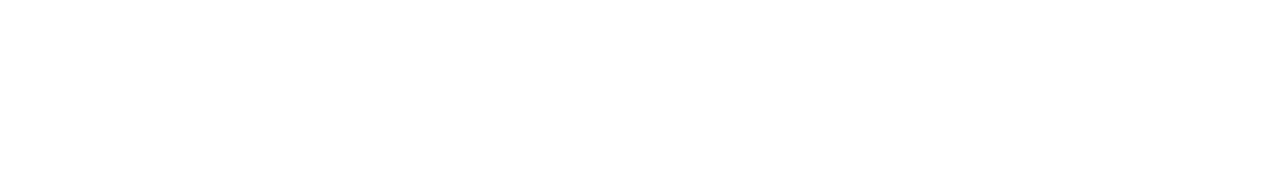
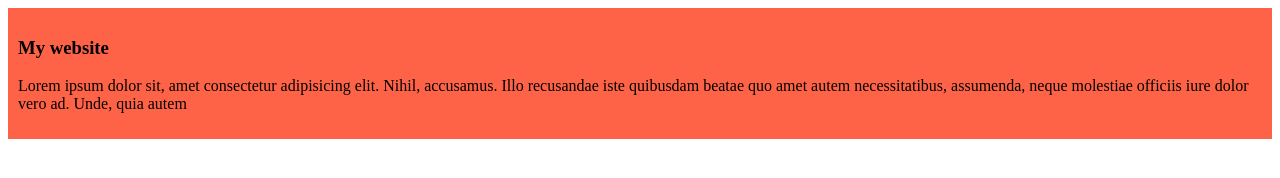
Before and after one commit to anjon-looser/new-repo, a plain HTML site: page index.html in a window 1280 px wide. Drawn offline with Linux system fonts and the light colour scheme.

Commit message:
first blog

```diff
--- a/index.html
+++ b/index.html
@@ -4,8 +4,12 @@
     <meta charset="UTF-8">
     <meta name="viewport" content="width=device-width, initial-scale=1.0">
     <title>My first github</title>
+    <link rel="stylesheet" href="style/style.css">
 </head>
 <body>
-
+    <div>
+        <h3>My website</h3>
+        <p>Lorem ipsum dolor sit, amet consectetur adipisicing elit. Nihil, accusamus. Illo recusandae iste quibusdam beatae quo amet autem necessitatibus, assumenda, neque molestiae officiis iure dolor vero ad. Unde, quia autem</p>
+    </div>
 </body>
 </html>
--- /dev/null
+++ b/style/style.css
@@ -0,0 +1,4 @@
+div{
+    background-color: tomato;
+    padding: 10px;
+}
```
